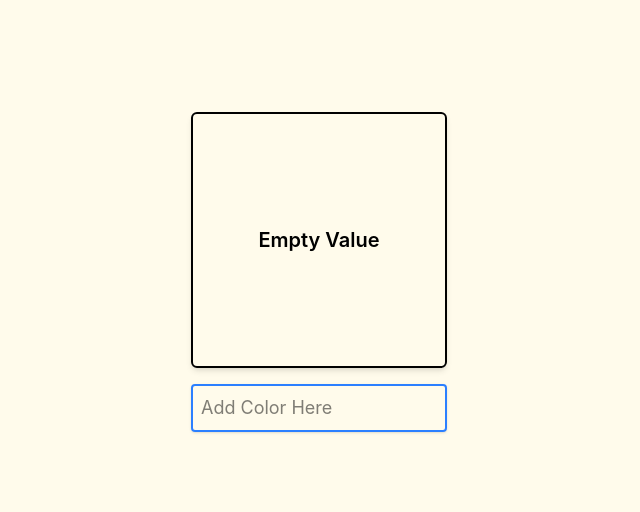
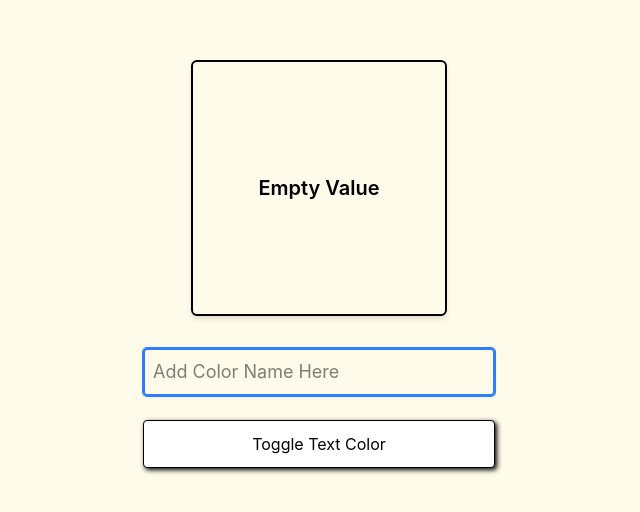
Before and after one commit to Damilolaadefenwa/devLab101, a React (Vite) app in the folder lessonPracticals/: page / in a window 1280 px wide. Shown: the part 128-640 px from the top of the page, without its empty margins (321-961 px from the left). Built offline with nearby package versions, Linux system fonts and the light colour scheme.

Commit message:
latest commit

```diff
--- a/lessonPracticals/package.json
+++ b/lessonPracticals/package.json
@@ -11,6 +11,7 @@
   },
   "dependencies": {
     "@tailwindcss/vite": "^4.2.2",
+    "colornames": "^1.1.1",
     "react": "^19.2.4",
     "react-dom": "^19.2.4"
   },
--- a/lessonPracticals/src/AddColor.jsx
+++ b/lessonPracticals/src/AddColor.jsx
@@ -1,15 +1,30 @@
+import colorNames from 'colornames';
 
-const AddColor = ({colorValue, setColorValue}) => {
+
+const AddColor = ({colorValue, setColorValue, setHexValue, isDarkText, setIsDarkText}) => {
   return (
-      <form onSubmit={(e) => e.preventDefault()} >
+      <form onSubmit={(e) => e.preventDefault()} className="flex flex-col items-center justify-center w-full max-w-sm mx-auto p-4 space-y-4" >
+          <label htmlFor="addColor" className="sr-only">Add Color Name:</label>
+          {/* <label htmlFor="form" className="absolute -left-[99999px]">Add Color Name:</label> */}
           <input
+              className="w-full p-2 text-lg border-2 border-gray-400 rounded shadow-sm focus:outline-none focus:border-blue-500 focus:ring-1 focus:ring-blue-500 transition-all"
+              id='addColor'
               autoFocus
               type="text"
-              placeholder="Add Color Here"
-              className="w-64 p-2 text-lg border-2 border-gray-400 rounded shadow-sm focus:outline-none focus:border-blue-500"
+              placeholder="Add Color Name Here"
+              required
               value={colorValue}
-              onChange={(e) => setColorValue(e.target.value)}
-          />
+              onChange={(e) => {
+                  setColorValue(e.target.value); setHexValue(colorNames(e.target.value));
+                 }}
+            />
+          <button
+              className="w-full min-h-12 mt-2 text-base rounded shadow-[2px_2px_5px_#000] p-[0.35rem] bg-white border border-black hover:bg-gray-100 active:scale-95 transition-all"
+              type='button'
+              onClick={() => setIsDarkText(!isDarkText)}
+          >
+              Toggle Text Color
+            </button>
       </form>
     )
 }
--- a/lessonPracticals/src/App.jsx
+++ b/lessonPracticals/src/App.jsx
@@ -4,6 +4,8 @@ import { useState } from 'react';
 function App() {
   /* 1. DECLARE REACT USESTATE FOR DYNAMIC RESULT HERE */
   const [colorValue, setColorValue] = useState('')
+  const [hexValue, setHexValue] = useState('')
+  const [isDarkText, setIsDarkText ] = useState('')
 
   /*2. DECLARE YOUR FUNCTION-METHOD/PROPS HERE*/
 
@@ -14,6 +16,10 @@ function App() {
     <Content
       colorValue={colorValue}
       setColorValue={setColorValue}
+      hexValue={hexValue}
+      setHexValue={setHexValue}
+      isDarkText={isDarkText}
+      setIsDarkText={setIsDarkText}
     />
   );
 }
--- a/lessonPracticals/src/Content.jsx
+++ b/lessonPracticals/src/Content.jsx
@@ -3,15 +3,20 @@ import AddColor from "./AddColor.jsx"
 
 {/* Dave-Gray Project Challenge */ }
 
-const Content = ({colorValue, setColorValue}) => {
+const Content = ({colorValue, hexValue, setHexValue, setColorValue, isDarKText, setIsDarkText}) => {
   return (
       <main className="flex flex-col items-center justify-center min-h-screen bg-amber-50">
           <ShowColor
             colorValue={colorValue}
+            hexValue={hexValue}
+            isDarKText={isDarKText}
           />
           <AddColor
-              colorValue={colorValue}
-              setColorValue={setColorValue}
+            colorValue={colorValue}
+            setColorValue={setColorValue}
+            setHexValue={setHexValue}
+            isDarKText={isDarKText}
+            setIsDarkText={setColorValue}
           />
       </main>
     )
--- a/lessonPracticals/src/ShowColor.jsx
+++ b/lessonPracticals/src/ShowColor.jsx
@@ -1,11 +1,12 @@
 
-const ShowColor = ({colorValue}) => {
+const ShowColor = ({colorValue, hexValue, isDarkText}) => {
   return (
-      <section style={{backgroundColor: colorValue}} className="w-64 h-64 border-2 border-black flex items-center justify-center rounded-md shadow-md mb-4 transition-colors duration-300">
+      <section style={{backgroundColor: colorValue, color: isDarkText ? "#00000" : "#FFFFF"}} className="w-64 h-64 border-2 border-black flex items-center justify-center rounded-md shadow-md mb-4 transition-colors duration-300">
           <p className="text-xl font-semibold">
               {colorValue ? colorValue : "Empty Value"}
               {/* If colorValue is empty, show "Empty Value", otherwise show the color name */}
           </p>
+          <p>{hexValue ? hexValue : null }</p>
       </section>
     )
 }
```
Also changed, not shown: 1 other file (tests, documents, lock files or other folders).
